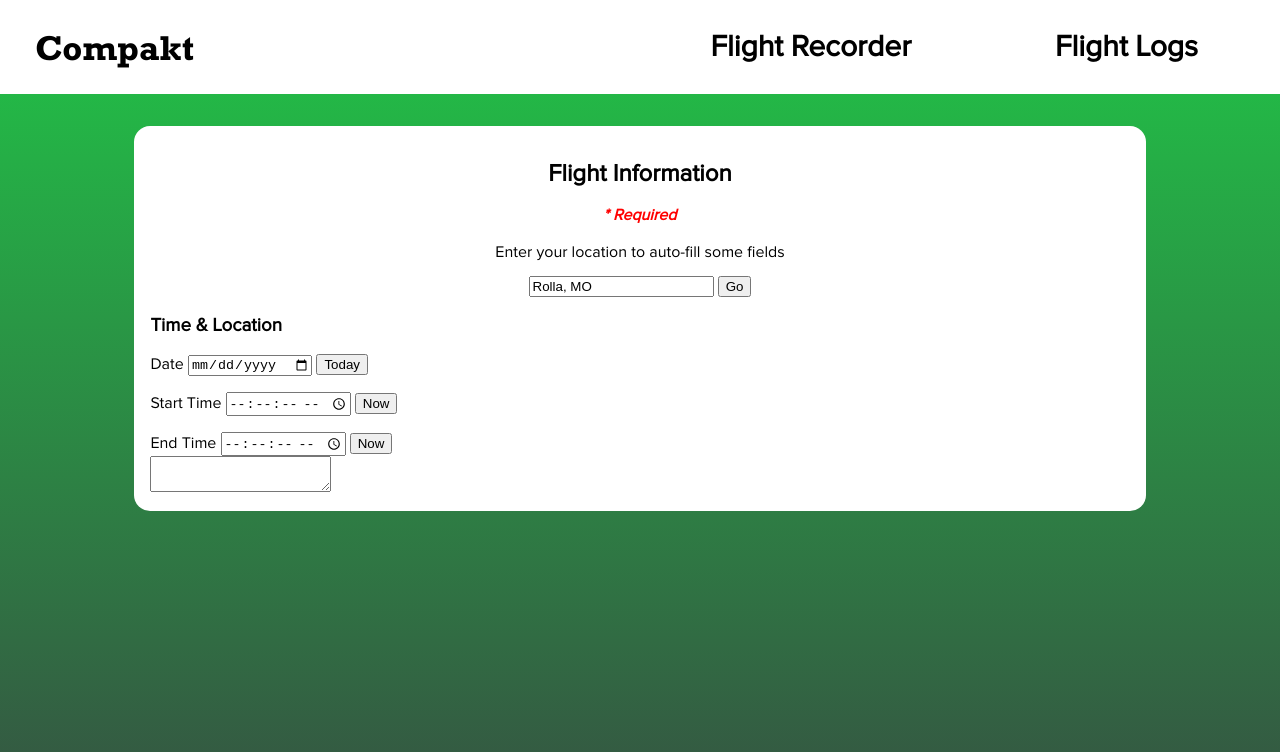
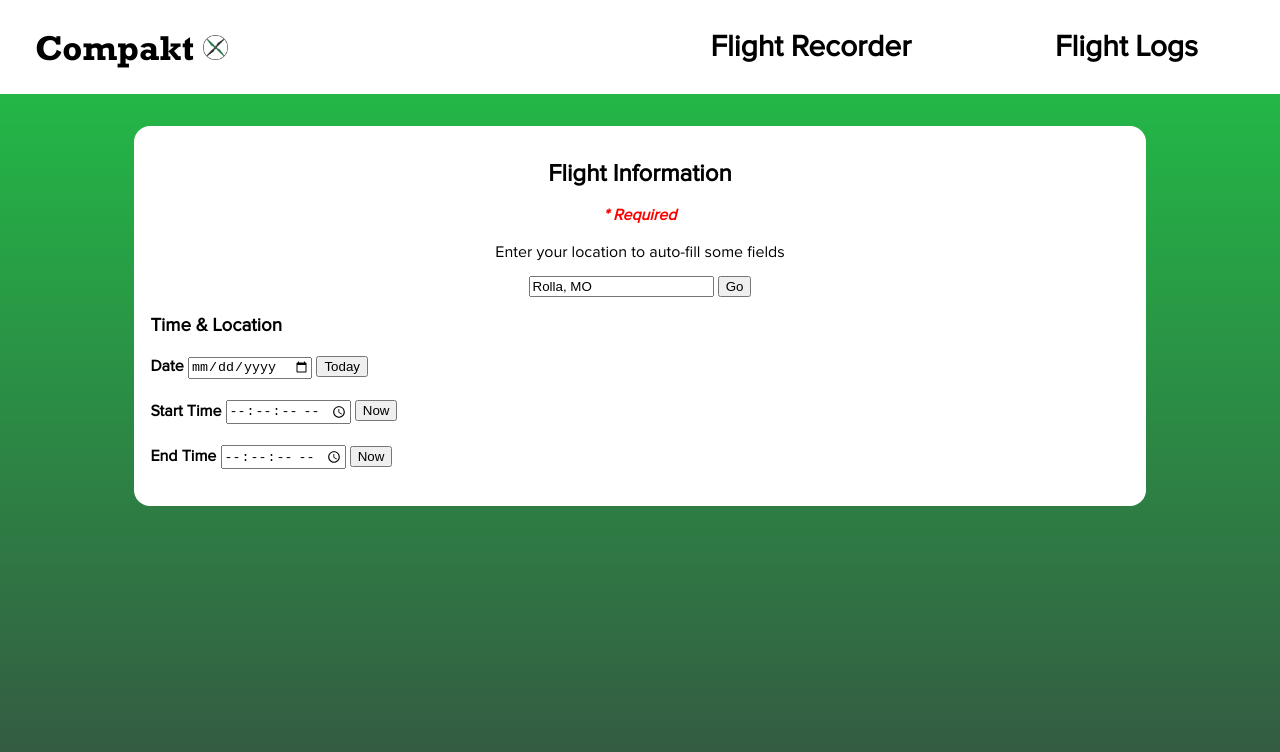
Before and after one commit to MissouriMRR/compakt, a SvelteKit app: page /record in a window 1280 px wide. Shown: the top 752 px of the page. Built offline with nearby package versions, Linux system fonts and the light colour scheme.

Commit message:
More Updated Page Styles

```diff
--- a/src/app.html
+++ b/src/app.html
@@ -64,8 +64,7 @@
 	<body data-sveltekit-preload-data="hover">
 		<div style="background-color: white; display:flex;">
 			<ul class="nav">
-                <li style="margin-right: auto"><span id="site-title"><b>Compakt</b></span></li>
-                <li class="spacer"></li>
+                <li style="margin-right: auto"><span id="site-title"><b>Compakt </b><img src="/favicon.png" alt="logo" width="25" height="25"/></span></li>
                 <li><span id ="hover-nav"><a href="/record">Flight Recorder</a></span></li>
                 <li><span id ="hover-nav"><a href="/logs">Flight Logs</a></span></li>
             </ul>
--- a/src/routes/record/+page.svelte
+++ b/src/routes/record/+page.svelte
@@ -42,17 +42,17 @@
 	</form>
 	<form id="flightinfo">
 		<h3>Time & Location</h3>
-		<label for="date">Date</label>
+		<h4 style="text-align: left;">
+			<label for="date">Date</label>
 		<input type="date" id="date" value={date} />
 		<button
 			on:click={() => {
 				date = localdate();
 			}}>Today</button
 		>
+		</h4>
 
-		<br />
-		<br />
-
+		<h4 style="text-align: left;">
 		<label for="t_start">Start Time</label>
 		<input type="time" id="t_start" value={t_start} step="1" />
 		<button
@@ -60,10 +60,9 @@
 				t_start = localtime();
 			}}>Now</button
 		>
+		</h4>
 
-		<br />
-		<br />
-
+		<h4 style="text-align: left;">
 		<label for="t_end">End Time</label>
 		<input type="time" id="t_end" value={t_end} step="1" />
 		<button
@@ -71,8 +70,8 @@
 				t_end = localtime();
 			}}>Now</button
 		>
+		</h4>
 	</form>
-	<textarea>{resdata}</textarea>
 </div>
 
 <style>
```
